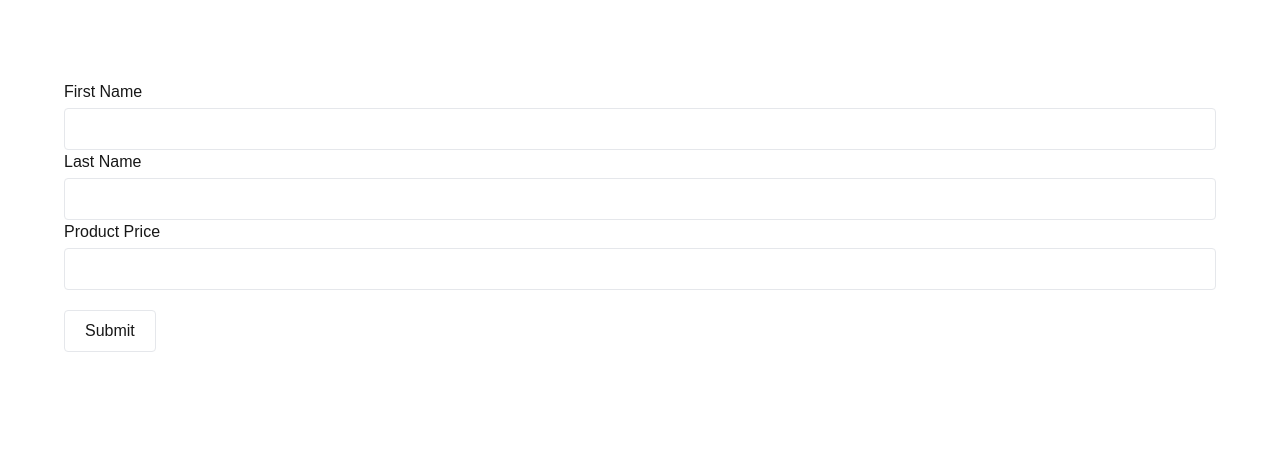
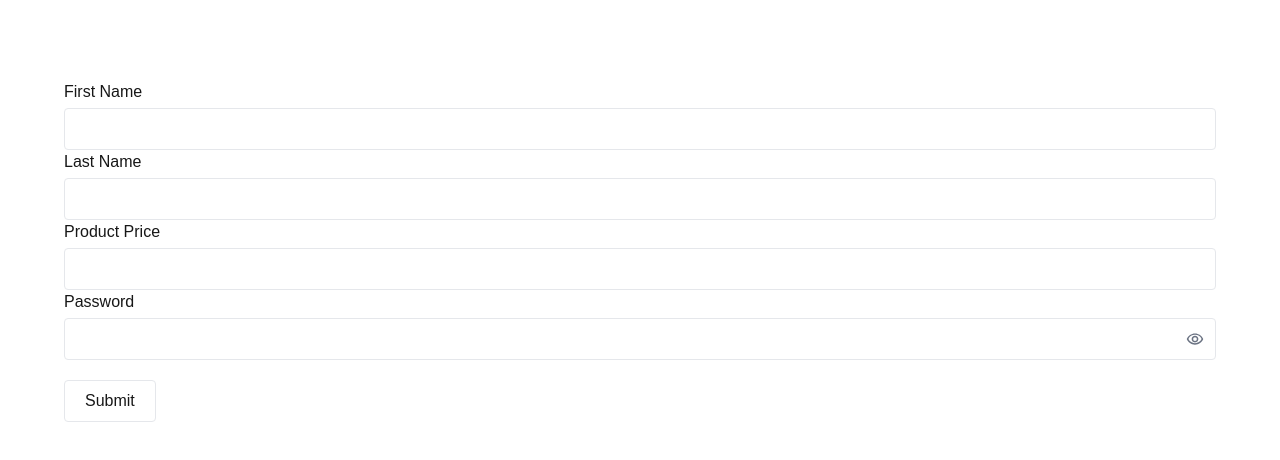
Before and after one commit to mrashed21/reusable_components_javascript, a Next.js app: page / in a window 1280 px wide. Shown: the top 460 px of the page. Built offline with nearby package versions, Linux system fonts and the light colour scheme.

Commit message:
add input password

```diff
--- a/package.json
+++ b/package.json
@@ -12,7 +12,8 @@
     "next": "15.5.0",
     "react": "19.1.0",
     "react-dom": "19.1.0",
-    "react-hook-form": "^7.62.0"
+    "react-hook-form": "^7.62.0",
+    "react-icons": "^5.5.0"
   },
   "devDependencies": {
     "@eslint/eslintrc": "^3",
--- a/src/components/Home/InputFeaild.jsx
+++ b/src/components/Home/InputFeaild.jsx
@@ -2,6 +2,7 @@
 
 import { useForm } from "react-hook-form";
 import InputNumber from "../Reusable/InputNumber/InputNumber";
+import InputPassword from "../Reusable/InputPassowrd/InputPassword";
 import InputText from "../Reusable/InputText/InputText";
 
 const InputFeild = () => {
@@ -45,23 +46,8 @@ const InputFeild = () => {
           }}
           error={errors.user_last_name}
         />
-        {/*
+
         <InputNumber
-          register={register}
-          name="product_price"
-          lable="Product Price"
-          validation={{
-            required: "Product Price is required.",
-            pattern: {
-              value: /^(0*[1-9]\d*(\.\d+)?|0*\.\d+)$/,
-              message: "Price must be a valid number",
-            },
-            validate: (v) =>
-              parseFloat(v) > 0 || "Price must be greater than 0",
-          }}
-          error={errors.product_price}
-        /> */}
-  <InputNumber
           register={register}
           name="product_price"
           lable="Product Price"
@@ -77,6 +63,29 @@ const InputFeild = () => {
           error={errors.product_price}
         />
 
+        <InputPassword
+          register={register}
+          name="user_password"
+          lable="Password"
+          validation={{
+            required: "Password is required.",
+            validate: {
+              minLength: (v) =>
+                v.length >= 8 || "Password must be at least 8 characters",
+              hasUpper: (v) =>
+                /[A-Z]/.test(v) || "Must contain at least 1 uppercase letter",
+              hasLower: (v) =>
+                /[a-z]/.test(v) || "Must contain at least 1 lowercase letter",
+              hasNumber: (v) =>
+                /\d/.test(v) || "Must contain at least 1 number",
+              hasSpecial: (v) =>
+                /[@$!%*?&]/.test(v) ||
+                "Must contain at least 1 special character",
+            },
+          }}
+          error={errors.user_password}
+        />
+
         <button
           type="submit"
           className="cursor-pointer py-2 px-5 rounded border border-gray-200 mt-5"
--- /dev/null
+++ b/src/components/Reusable/InputPassowrd/InputPassword.jsx
@@ -0,0 +1,58 @@
+"use client";
+import { useState } from "react";
+import { LuEyeOff } from "react-icons/lu";
+import { MdOutlineRemoveRedEye } from "react-icons/md";
+
+const InputPassword = ({
+  register,
+  name,
+  lable,
+  classname,
+  validation,
+  error,
+}) => {
+  const [showPassword, setShowPassword] = useState(false);
+
+  return (
+    <div className="flex flex-col space-y-1 relative">
+      <label htmlFor={name}>{lable}</label>
+      <div className="relative">
+        <input
+          type={showPassword ? "text" : "password"}
+          {...register(name, validation)}
+          id={name}
+          className={`border border-gray-200 rounded focus:outline-none p-2 pr-10 w-full ${classname} ${
+            error ? "border-red-500" : ""
+          }`}
+        />
+        <button
+          type="button"
+          onClick={() => setShowPassword((prev) => !prev)}
+          className="absolute right-3 top-1/2 -translate-y-1/2 text-gray-500 cursor-pointer"
+        >
+          {showPassword ? (
+            <LuEyeOff size={18} />
+          ) : (
+            <MdOutlineRemoveRedEye size={18} />
+          )}
+        </button>
+      </div>
+
+      {/* Show each password rule separately */}
+      {error && error.types && (
+        <ul className="text-red-500 text-sm space-y-1 list-disc list-inside">
+          {Object.values(error.types).map((msg, i) => (
+            <li key={i}>{msg}</li>
+          ))}
+        </ul>
+      )}
+
+      {/* Fallback single error message */}
+      {error && !error.types && (
+        <span className="text-red-500 text-sm">{error.message}</span>
+      )}
+    </div>
+  );
+};
+
+export default InputPassword;
```
Also changed, not shown: 1 other file (tests, documents, lock files or other folders).
